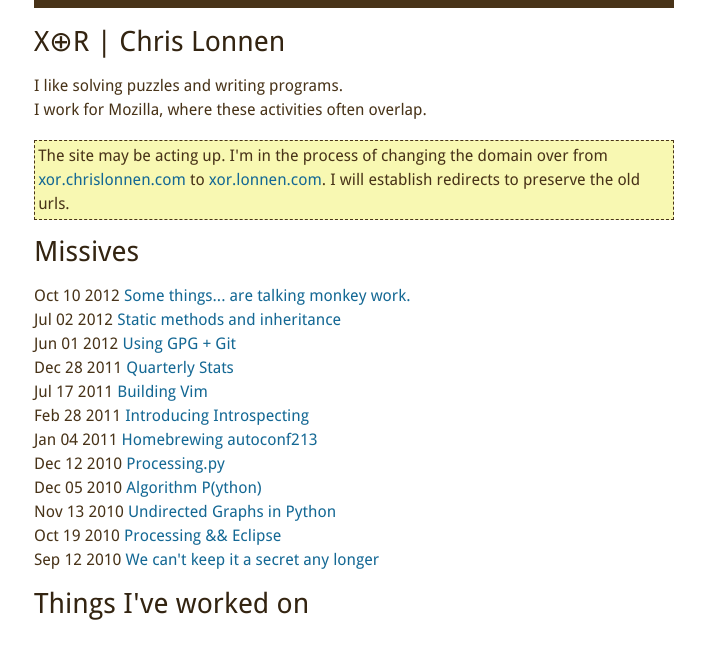
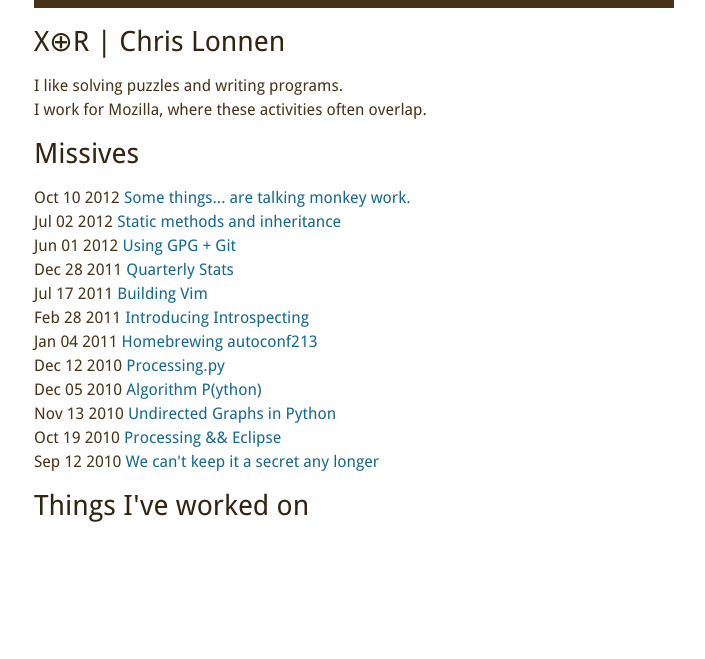
Before and after one commit to lonnen/lonnen.github.com, a Jekyll site: the page built from index.html, in a window 1280 px wide. Shown: the top 659 px of the page, without its empty margins (286-991 px from the left). Built offline with Jekyll 4.4.1, drawn with Linux system fonts in a browser that asks for light colours; Markdown is read by kramdown in place of the engine named in the settings; comment, search, counter and statistics services are not loaded.

Commit message:
removed warning from home page

```diff
--- a/index.html
+++ b/index.html
@@ -8,9 +8,6 @@ title: Chris Lonnen
   <p>
     I like solving puzzles and writing programs.<br />
     I work for Mozilla, where these activities often overlap.
-  </p>
-  <p class="warning">
-    The site may be acting up. I'm in the process of changing the domain over from <a href="http://xor.chrislonnen.com">xor.chrislonnen.com</a> to <a href="http://xor.lonnen.com">xor.lonnen.com</a>. I will establish redirects to preserve the old urls.
   </p>
 </section>
 <section id="posts">
```
